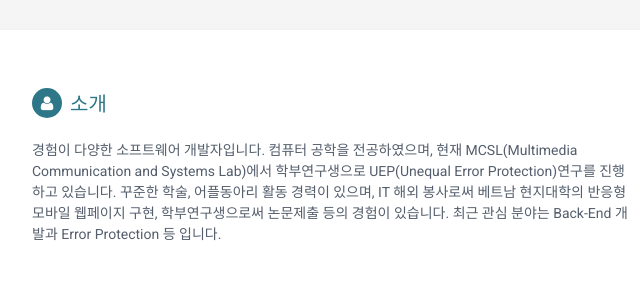
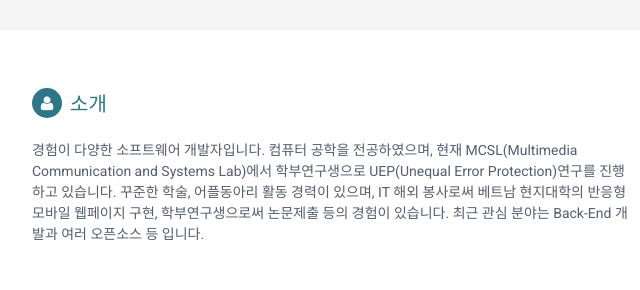
Before and after one commit to heinemann9/heinemann9.github.io, a plain HTML site: page index.html in a window 1280 px wide. Shown: the top 290 px of the page, 188-828 px from the left. Drawn offline with Linux system fonts and the light colour scheme.

Commit message:
modifying intro

```diff
--- a/index.html
+++ b/index.html
@@ -88,7 +88,7 @@
             <section class="section summary-section">
                 <h2 class="section-title"><i class="fa fa-user"></i>소개</h2>
                 <div class="summary">
-                    <p>경험이 다양한 소프트웨어 개발자입니다. 컴퓨터 공학을 전공하였으며, 현재 MCSL(Multimedia Communication and Systems Lab)에서 학부연구생으로 UEP(Unequal Error Protection)연구를 진행하고 있습니다. 꾸준한 학술, 어플동아리 활동 경력이 있으며, IT 해외 봉사로써 베트남 현지대학의 반응형 모바일 웹페이지 구현, 학부연구생으로써 논문제출 등의 경험이 있습니다. 최근 관심 분야는 Back-End 개발과 Error Protection 등 입니다. </p>
+                    <p>경험이 다양한 소프트웨어 개발자입니다. 컴퓨터 공학을 전공하였으며, 현재 MCSL(Multimedia Communication and Systems Lab)에서 학부연구생으로 UEP(Unequal Error Protection)연구를 진행하고 있습니다. 꾸준한 학술, 어플동아리 활동 경력이 있으며, IT 해외 봉사로써 베트남 현지대학의 반응형 모바일 웹페이지 구현, 학부연구생으로써 논문제출 등의 경험이 있습니다. 최근 관심 분야는 Back-End 개발과 여러 오픈소스 등 입니다. </p>
                 </div><!--//summary-->
             </section><!--//section-->
 
```
